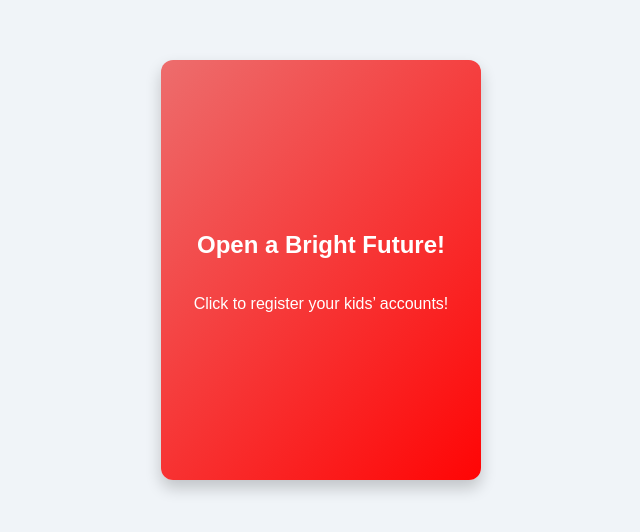
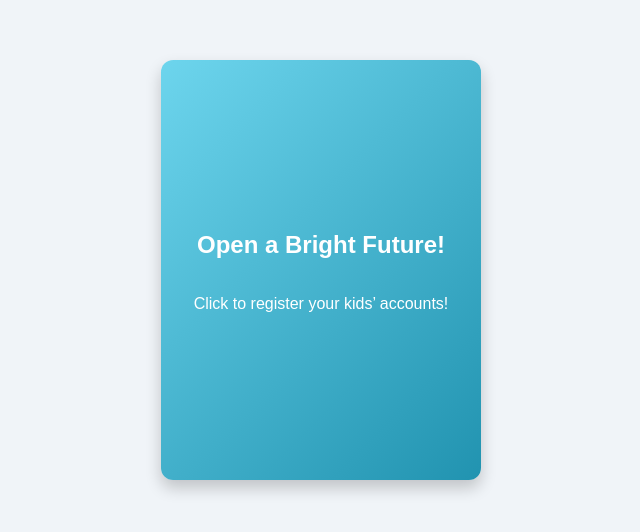
Before and after one commit to tshepogg/RegisterYourFuture, a website: page index.html in a window 1280 px wide. Shown: the part 130-662 px from the top of the page, without its empty margins (319-959 px from the left). Drawn offline with Linux system fonts and the light colour scheme.

```diff
--- a/index.html
+++ b/index.html
@@ -5,7 +5,11 @@
     <meta name="viewport" content="width=device-width,initial-scale=1.0" />
     <title>Flip‑Card Registration</title>
     <style>
-      /* Center container */
+      *,
+      *::before,
+      *::after {
+        box-sizing: border-box;
+      }
       body,
       html {
         margin: 0;
@@ -17,53 +21,54 @@
         background: #f0f4f8;
         font-family: sans-serif;
       }
-      /* Flip container with perspective */
       .flip-container {
         width: 320px;
         height: 420px;
-        perspective: 1000px; /* 3D depth */
+        perspective: 1000px;
       }
-      /* Inner card that flips */
       .card {
         width: 100%;
         height: 100%;
         position: relative;
-        transform-style: preserve-3d; /* children in 3D space */
-        transition: transform 0.6s ease; /* smooth flip */
+        transform-style: preserve-3d;
+        transition: transform 0.6s ease;
         cursor: pointer;
       }
-      /* Apply flip when toggled */
       .flipped .card {
         transform: rotateY(180deg);
       }
-      /* Front & back faces */
       .card-face {
         position: absolute;
         top: 0;
         left: 0;
         width: 100%;
         height: 100%;
-        backface-visibility: hidden; /* hide rear face */
+        backface-visibility: hidden;
         border-radius: 12px;
         box-shadow: 0 8px 16px rgba(0, 0, 0, 0.2);
         display: flex;
         flex-direction: column;
         justify-content: center;
         align-items: center;
-        padding: 20px;
-        box-sizing: border-box;
+        padding: 30px;
       }
-      /* Front styling */
       .front {
-        background: linear-gradient(135deg, #ed6d6d, #ff0505);
+        background: linear-gradient(135deg, #6dd5ed, #2193b0);
         color: white;
       }
-      /* Back styling (rotated) */
       .back {
         background: white;
         transform: rotateY(180deg);
       }
-      /* Form inputs */
+      .close-btn {
+        position: absolute;
+        top: 12px;
+        right: 12px;
+        font-size: 24px;
+        cursor: pointer;
+        color: #666;
+        z-index: 2;
+      }
       .back input {
         width: 100%;
         margin: 8px 0;
@@ -72,7 +77,6 @@
         border-radius: 4px;
         font-size: 14px;
       }
-      /* Submit button */
       .back button {
         margin-top: 12px;
         padding: 10px 20px;
@@ -88,14 +92,12 @@
   <body>
     <div class="flip-container" id="flipContainer">
       <div class="card">
-        <!-- FRONT SIDE -->
         <div class="card-face front" id="frontFace">
           <h2>Open a Bright Future!</h2>
           <p>Click to register your kids’ accounts!</p>
         </div>
-
-        <!-- BACK SIDE -->
-        <div class="card-face back" id="backFace">
+        <div class="card-face back">
+          <div class="close-btn" id="closeBtn">&times;</div>
           <form id="regForm">
             <input type="text" name="parent" placeholder="Your Name" required />
             <input
@@ -125,18 +127,27 @@
       const container = document.getElementById("flipContainer");
       const form = document.getElementById("regForm");
       const thankYou = document.getElementById("thankYou");
+      const closeBtn = document.getElementById("closeBtn");
 
-      // Flip to back on front-click
-      container.querySelector(".front").addEventListener("click", () => {
+      // 1) Flip **on any click** in the front half
+      container.addEventListener("click", (e) => {
+        // if we're already flipped, do nothing here
+        if (container.classList.contains("flipped")) return;
+        // otherwise, flip
         container.classList.add("flipped");
       });
 
-      // Handle form submit
+      // 2) Close button to unflip
+      closeBtn.addEventListener("click", (e) => {
+        e.stopPropagation(); // prevent container's click
+        container.classList.remove("flipped");
+      });
+
+      // 3) Submission also unflips after showing thank‑you
       form.addEventListener("submit", (e) => {
         e.preventDefault();
         form.style.display = "none";
         thankYou.style.display = "block";
-        // After a delay, flip back and reset
         setTimeout(() => {
           container.classList.remove("flipped");
           form.reset();
```
Also changed, not shown: .codesandbox/tasks.json, 1 other file.
